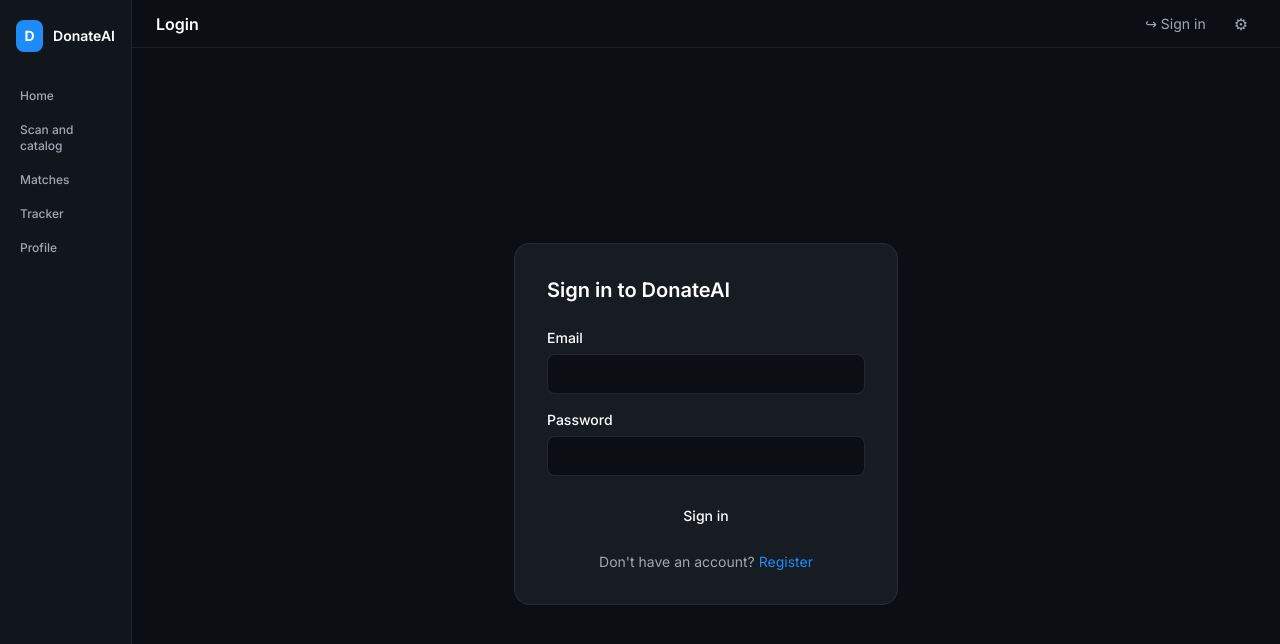
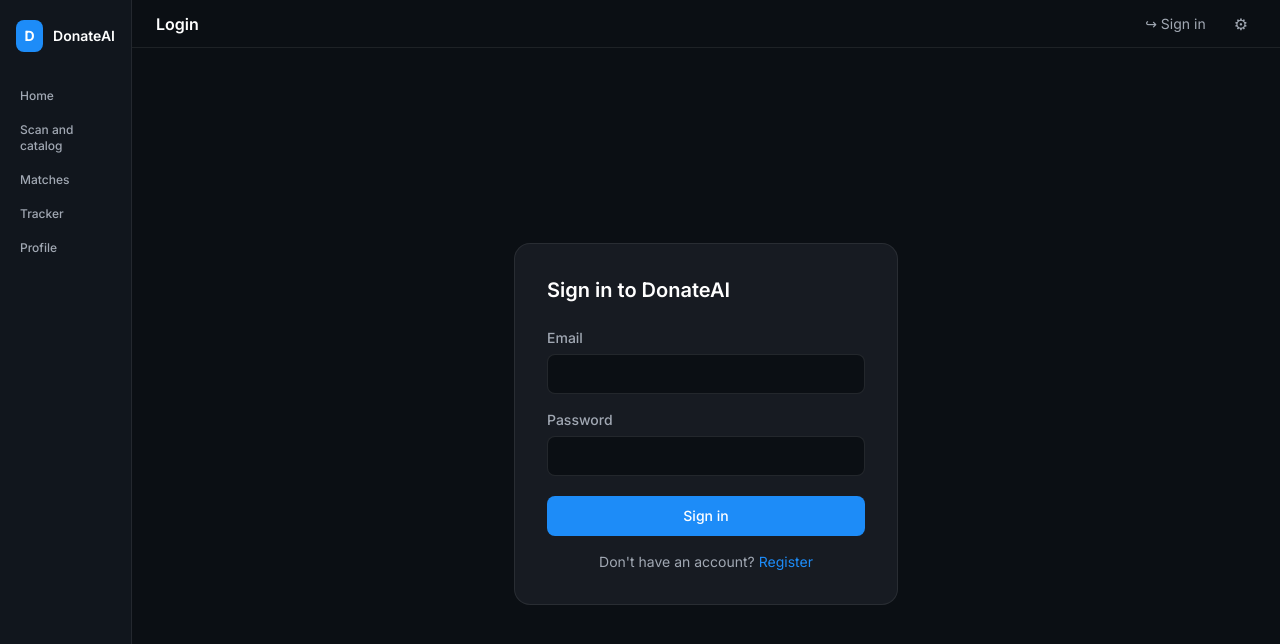
Before and after one commit to Watergold12/Donate_AI, a React (Vite) app in the folder frontend/: page /login in a window 1280 px wide. Shown: the top 644 px of the page. Built offline with nearby package versions, Linux system fonts and the light colour scheme; no server answers.

Commit message:
fix:UI issues

```diff
--- a/frontend/src/components/organisms/Navbar.tsx
+++ b/frontend/src/components/organisms/Navbar.tsx
@@ -22,7 +22,7 @@ export function Navbar({ onToggleSidebar, title }: NavbarProps) {
         )}
         <button
           onClick={onToggleSidebar}
-          className="rounded-lg p-1.5 text-da-secondary hover:bg-white/[0.06] hover:text-white lg:hidden"
+          className="rounded-lg p-1.5 text-da-secondary hover:bg-white/[0.06] hover:text-white transition-colors lg:hidden"
           aria-label="Toggle menu"
         >
           <svg className="h-5 w-5" fill="none" viewBox="0 0 24 24" stroke="currentColor" strokeWidth={2}>
@@ -35,10 +35,23 @@ export function Navbar({ onToggleSidebar, title }: NavbarProps) {
       <div className="ml-auto flex items-center gap-2">
         <NotificationBell />
 
-        {/* Theme toggle (decorative — wired up for future use) */}
+        {/* Theme toggle */}
         <button
+          onClick={() => {
+            const html = document.documentElement
+            if (html.classList.contains('dark')) {
+              html.classList.remove('dark')
+              html.classList.add('light')
+              localStorage.setItem('theme', 'light')
+            } else {
+              html.classList.remove('light')
+              html.classList.add('dark')
+              localStorage.setItem('theme', 'dark')
+            }
+          }}
           className="rounded-lg p-2 text-da-secondary hover:bg-white/[0.06] hover:text-white transition-colors"
-          aria-label="Settings"
+          aria-label="Toggle theme"
+          title="Toggle light/dark theme"
         >
           <Settings className="h-4 w-4" />
         </button>
--- a/frontend/src/components/organisms/Sidebar.tsx
+++ b/frontend/src/components/organisms/Sidebar.tsx
@@ -47,7 +47,7 @@ export function Sidebar({ role, collapsed = false }: SidebarProps) {
   return (
     <aside
       className={cn(
-        'flex h-full flex-col bg-da-sidebar border-r border-white/[0.08] transition-all duration-200',
+        'flex h-screen flex-col bg-da-sidebar border-r border-white/[0.08] transition-all duration-200',
         collapsed ? 'w-16' : 'w-[132px]',
       )}
     >
@@ -79,7 +79,7 @@ export function Sidebar({ role, collapsed = false }: SidebarProps) {
                     collapsed && 'justify-center px-2',
                   )}
                 >
-                  <Icon className="h-4 w-4 flex-shrink-0" aria-hidden="true" />
+                <Icon className="h-4 w-4 flex-shrink-0" aria-hidden="true" />
                   {!collapsed && <span>{item.label}</span>}
                 </NavLink>
               </li>
--- a/frontend/src/components/templates/DashboardLayout.tsx
+++ b/frontend/src/components/templates/DashboardLayout.tsx
@@ -9,18 +9,47 @@ interface DashboardLayoutProps { children: ReactNode; title?: string }
 
 export function DashboardLayout({ children, title }: DashboardLayoutProps) {
   const { user } = useAuthContext()
-  const [collapsed, setCollapsed] = useState(false)
+  const [mobileOpen, setMobileOpen] = useState(false)
   const role = (user?.role ?? 'donor') as UserRole
 
   return (
     <div className="flex h-screen overflow-hidden bg-da-bg">
-      <Sidebar role={role} collapsed={collapsed} />
-      <div className="flex flex-1 flex-col overflow-hidden">
-        <Navbar onToggleSidebar={() => setCollapsed(c => !c)} title={title} />
-        <main className="flex-1 overflow-y-auto bg-da-bg p-6">
+
+      {/* Desktop sidebar — always visible on lg+ screens */}
+      <div className="hidden lg:block lg:flex-shrink-0">
+        <Sidebar role={role} collapsed={false} />
+      </div>
+
+      {/* Mobile sidebar — hidden by default, shown as overlay */}
+      {mobileOpen && (
+        <>
+          {/* Backdrop */}
+          <div
+            className="fixed inset-0 z-40 bg-black/60 backdrop-blur-sm lg:hidden"
+            onClick={() => setMobileOpen(false)}
+            aria-hidden="true"
+          />
+          {/* Drawer — closes when a nav item is clicked */}
+          <div
+            className="fixed inset-y-0 left-0 z-50 lg:hidden"
+            onClick={() => setMobileOpen(false)}
+          >
+            <Sidebar role={role} collapsed={false} />
+          </div>
+        </>
+      )}
+
+      {/* Main area */}
+      <div className="flex flex-1 flex-col overflow-hidden min-w-0">
+        <Navbar
+          onToggleSidebar={() => setMobileOpen(o => !o)}
+          title={title}
+        />
+        <main className="flex-1 overflow-y-auto bg-da-bg p-4 lg:p-6">
           {children}
         </main>
       </div>
+
     </div>
   )
 }
--- a/frontend/src/index.css
+++ b/frontend/src/index.css
@@ -1,5 +1,20 @@
 @import url('https://fonts.googleapis.com/css2?family=Inter:wght@300;400;500;600;700&display=swap');
 @import "tailwindcss";
+
+@theme {
+  --color-da-bg:        #0B0F14;
+  --color-da-card:      #171B22;
+  --color-da-sidebar:   #11161D;
+  --color-da-primary:   #1D8CF8;
+  --color-da-hover:     #3AA0FF;
+  --color-da-success:   #22C55E;
+  --color-da-danger:    #EF4444;
+  --color-da-warning:   #F59E0B;
+  --color-da-text:      #FFFFFF;
+  --color-da-secondary: #A1A8B3;
+  --color-da-muted:     #6B7280;
+  --font-family-sans:   'Inter', system-ui, sans-serif;
+}
 
 @layer base {
   :root {
@@ -10,22 +25,14 @@
     box-sizing: border-box;
   }
 
-  html {
-    background-color: #0B0F14;
-  }
-
-  body {
+  html, body, #root {
     margin: 0;
+    width: 100%;
+    min-height: 100vh;
     background-color: #0B0F14;
     color: #FFFFFF;
     font-family: 'Inter', system-ui, sans-serif;
     -webkit-font-smoothing: antialiased;
     -moz-osx-font-smoothing: grayscale;
   }
-
-  #root {
-    width: 100%;
-    min-height: 100vh;
-    background-color: #0B0F14;
-  }
 }
```
